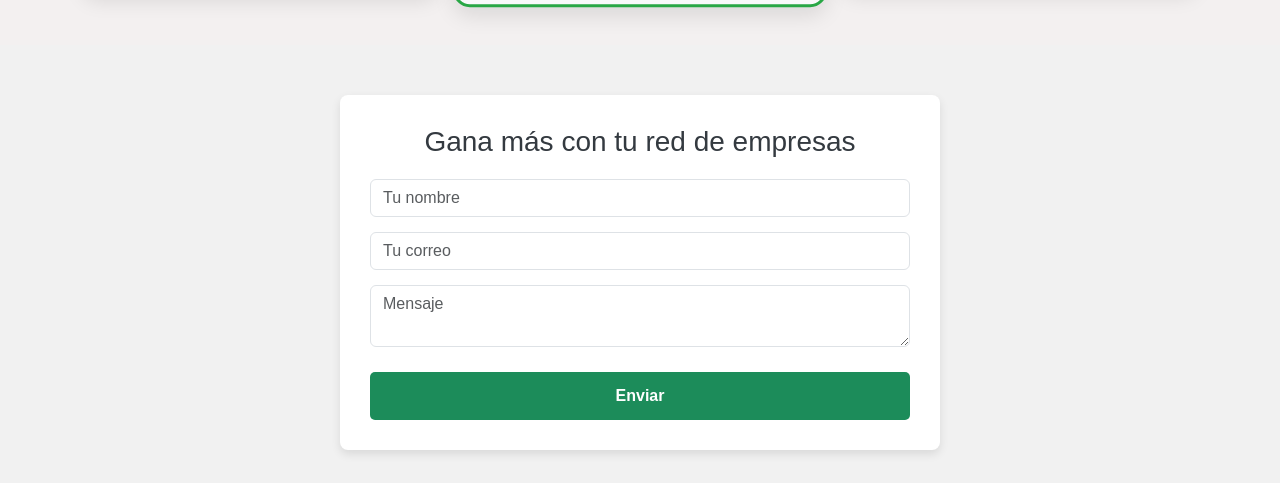
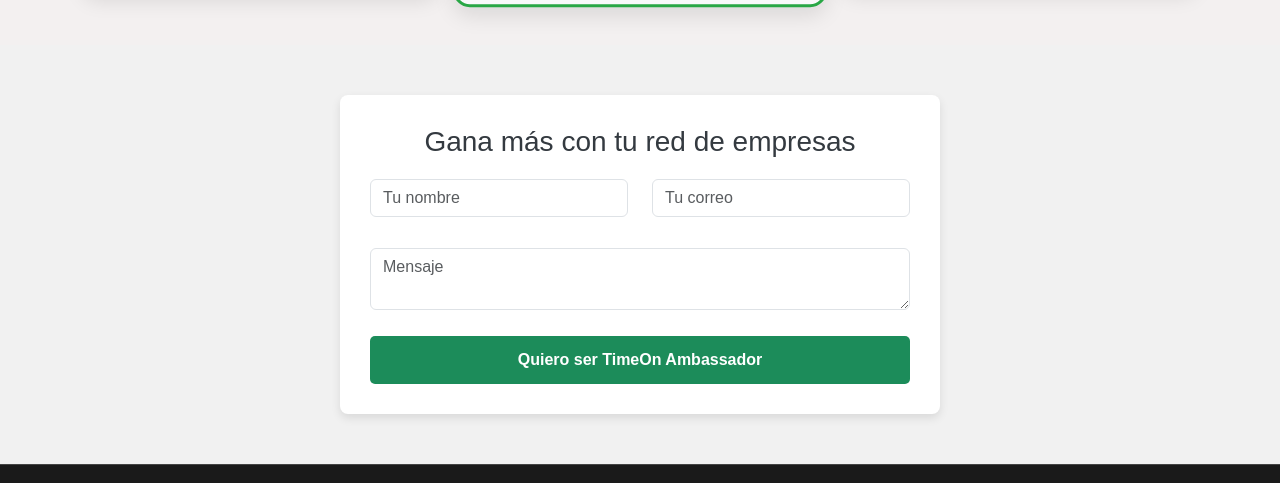
Before and after one commit to ErnestoDomenech/timeonambassadorprogram, a plain HTML site: page index.html in a window 1280 px wide. Shown: the part 2520-3003 px from the top of the page. Drawn offline with nearby package versions, Linux system fonts and the light colour scheme; a script that the page names is missing.

Commit message:
estilos modificado form

```diff
--- a/index.html
+++ b/index.html
@@ -196,10 +196,24 @@
         <input type="hidden" name="_next" value="https://timeon.es">
     </form>-->
                 <form id="ambassador-form">
-                    <input class="form-control" type="text" name="name" placeholder="Tu nombre" required>
-                    <input type="email" class="form-control" name="email" placeholder="Tu correo" required>
-                    <textarea class="form-control" name="message" placeholder="Mensaje" required></textarea>
-                    <button class="btn" type="submit">Enviar</button>
+                    <div class="row">
+                        <div class="col-md-6">
+                            <div class="form-group">
+                                <input class="form-control" type="text" name="name" placeholder="Tu nombre" required>
+                            </div>
+                        </div>
+                        <div class="col-md-6">
+                            <div class="form-group">
+                                <input type="email" class="form-control" name="email" placeholder="Tu correo" required>
+                            </div>
+                        </div>
+                    </div>
+                    <div class="form-group mt-3">
+                        <textarea class="form-control" name="message" placeholder="Mensaje" required></textarea>
+                    </div>
+                        <div class="form-group mt-3">
+                            <button class="btn" type="submit">Quiero ser TimeOn Ambassador</button>
+                        </div>
                 </form>
 
                 <div id="form-status"></div>
```
